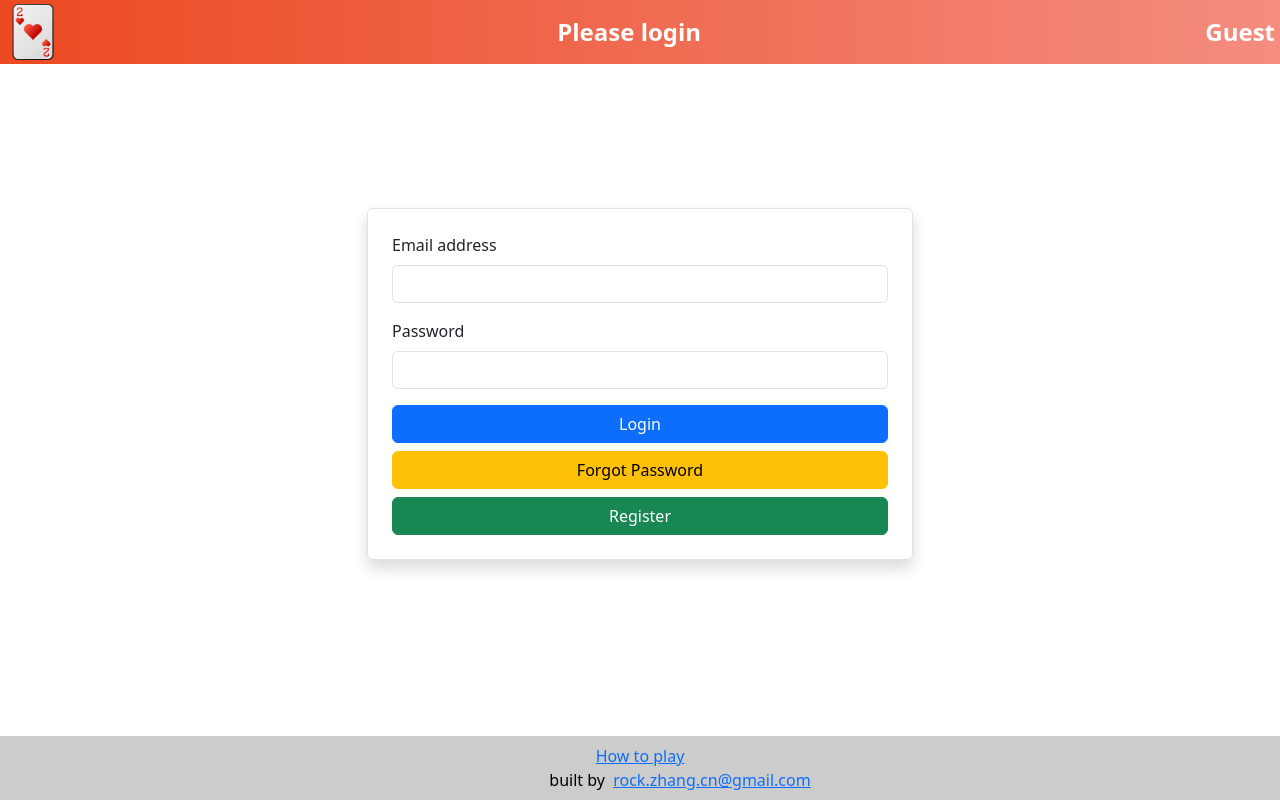
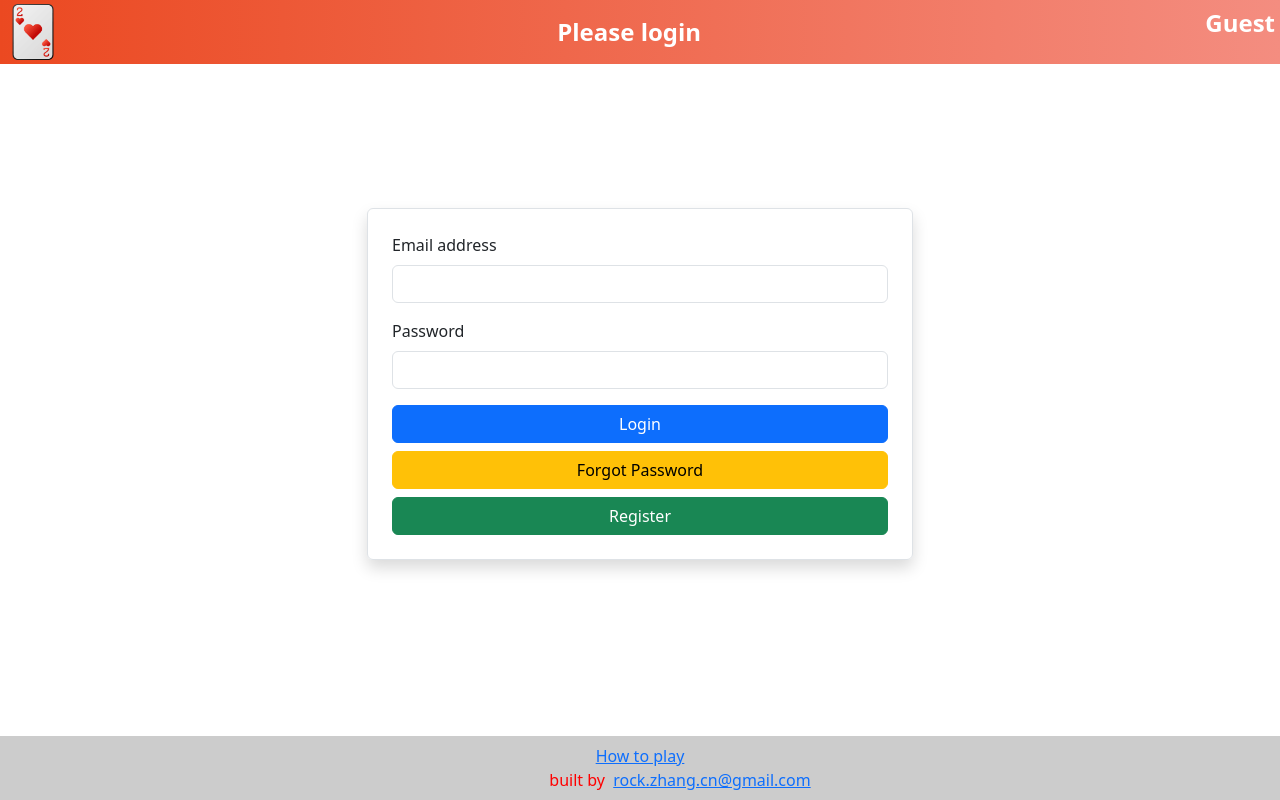
Before and after one commit to RockZhangCn/red2_react, a React (Create React App) app: page / in a window 1280 px wide. Built offline with nearby package versions, Linux system fonts and the light colour scheme.

Commit message:
Add footer to more pages, and merge the rightLeft corner click event

```diff
--- a/src/components/Bar/Footer.js
+++ b/src/components/Bar/Footer.js
@@ -7,6 +7,8 @@ function Footer () {
             left: 0,
             right: 0,
             height: '8%',
+            color: 'red',
+            a: { color: 'red' },
             //border: '1px solid',
             backgroundColor: '#CCC', // Optional: Add a background color
             display: 'flex',
@@ -15,7 +17,7 @@ function Footer () {
             justifyContent: 'center'
         }}>
             <div><a href="https://github.com/RockZhangCn/red2_react/blob/master/README.md">How to play</a></div>
-            <div style={{marginLeft:'80px',color:"black"}}>built by&nbsp; <a href="mailto:rock.zhang.cn@gmail.com">rock.zhang.cn@gmail.com</a></div>
+            <div style={{marginLeft:'80px',color:"red"}}>built by&nbsp; <a href="mailto:rock.zhang.cn@gmail.com">rock.zhang.cn@gmail.com</a></div>
         </footer>
         </>
     )
--- a/src/components/Bar/Navbar.js
+++ b/src/components/Bar/Navbar.js
@@ -20,21 +20,23 @@ const NavBar = ( {title}) => {
             <div className="22">
                 {title}
             </div>
-            <div className="33">
+            <div className="33" style={{height:'100%'}}>
                 <span style={{marginRight:'18px', border:'solid 1px white', display: user.isLoggedIn ? "inline" : "none", padding:'3px', fontSize:'1rem'}} onClick={ showScoreBoard}>
                 Score Range
                 </span>
 
+                <div style={{height:'100%',display:'inline',}} onClick={()=> {navigate("/setting")}}>
                     <img
                         src={generateAvatarPath(user.avatar)}
                         style={{ display: user.isLoggedIn ? "inline" : "none",
                         width:'50px', height:'50px', borderRadius: '50%', }}
-                    onClick={()=> {navigate("/setting")}}
+
                     ></img>
-
-                <span style={{marginLeft:'8px',}} onClick={ ()=> {navigate("/setting")}}>
+                    <span style={{marginLeft:'8px',}}>
                     { user.isLoggedIn ? user.nickName : "Guest" }
                     </span>
+
+                </div>
             </div>
         </nav>
     )
--- a/src/pages/NotFound.js
+++ b/src/pages/NotFound.js
@@ -1,7 +1,7 @@
 import NavBar from '../components/Bar/Navbar';
 import { useNavigate } from 'react-router-dom';
 import { useEffect } from 'react';
-
+import Footer from '../components/Bar/Footer';
 function NotFound() {
     const navigate = useNavigate();
     useEffect(() => {
@@ -21,6 +21,7 @@ function NotFound() {
                 <div>3 seconds will navigate to login page.</div>
                 <a href="/" onClick={ ()=> navigate("/")}> Go to login </a>
             </div>
+            <Footer/>
         </>
         );
 }
--- a/src/pages/Score.js
+++ b/src/pages/Score.js
@@ -4,7 +4,7 @@ import { useEffect, useState } from 'react';
 import { HTTP_SERVER } from "../Server/Server.js"
 import axios from 'axios';
 import { useNavigate } from 'react-router-dom';
-
+import Footer from '../components/Bar/Footer';
 function Score() {
 
     const user = useSelector(state => state.user);
@@ -58,9 +58,7 @@ function Score() {
 
                 </tbody>
             </table>
-            <div style={{margin:'auto', textAlign:'center'}}>
-            {/* ... existing code ... */}
-            </div>
+            <Footer/>
         </>
         );
     } else {
@@ -74,6 +72,7 @@ function Score() {
                     <div>3 seconds will navigate to login page.</div>
                     <a href="/" onClick={ ()=> navigate("/")}> Go to login </a>
                 </div>
+                <Footer/>
             </>
             );
     }
--- a/src/pages/Setting.js
+++ b/src/pages/Setting.js
@@ -1,5 +1,6 @@
 
 import NavBar from '../components/Bar/Navbar';
+import Footer from '../components/Bar/Footer';
 import { useEffect, useState } from 'react';
 import { HTTP_SERVER } from "../Server/Server.js"
 import axios from 'axios';
@@ -48,6 +49,11 @@ function Setting() {
             if (response.data.success) {
                 dispatch(leaveTheSeatAction());
                 dispatch(userLogoutAction(user));
+
+                const timer = setTimeout(() => {
+                    navigate("/");
+                }, 3000);
+
             } else {
                 navigate("/");
             }
@@ -76,6 +82,7 @@ function Setting() {
                     </button>
                 </div>
             </div>
+            <Footer/>
         </>
         );
     } else {
@@ -90,7 +97,7 @@ function Setting() {
                     <a href="/" onClick={ ()=> navigate("/")}> Go to login </a>
                 </div>
 
-
+                <Footer/>
             </>
             );
     }
```
Lines whose indentation alone changed are shown as unchanged.
